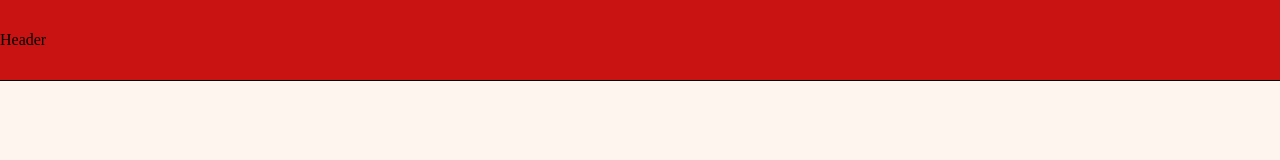
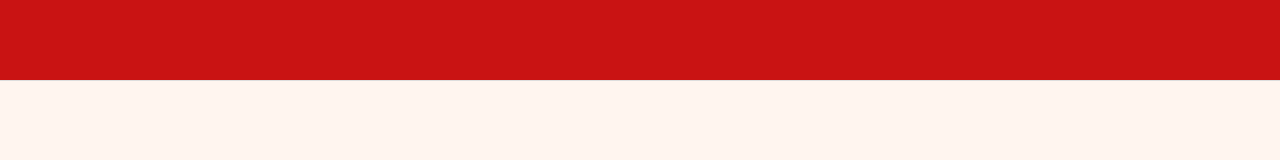
Before and after one commit to fractalxg/portfolio-generative-ai, a React (Vite) app in the folder frontend/: page / in a window 1280 px wide. Shown: the top 160 px of the page. Built offline with nearby package versions, Linux system fonts and the light colour scheme.

Commit message:
style: drag and drop hover

```diff
--- a/frontend/components/DragAndDrop.css
+++ b/frontend/components/DragAndDrop.css
@@ -5,13 +5,24 @@
   align-items: center;
 }
 .drag-and-drop-content {
-    display: grid;
+  display: grid;
   border: 5px dotted #b3b3b3;
   border-radius: 10px;
   padding: 200px;
+  justify-content: center;
 }
-.drag-and-drop-icon{
-    height: 100px;
-    width: 100px;
-    color: #b3b3b3;
+.drag-and-drop-content:hover{
+  background-color: #b8b8b8;
+  border: 5px dotted #f3f3f3;
+  transition: 0.5s;
+  cursor: pointer;
 }
+.drag-and-drop-content:hover .drag-and-drop-icon {
+  color: #f3f3f3;
+  transition: 0.5s;
+}
+.drag-and-drop-icon {
+  height: 100px;
+  width: 100px;
+  color: #b3b3b3;
+}
--- a/frontend/components/DragAndDrop.jsx
+++ b/frontend/components/DragAndDrop.jsx
@@ -35,7 +35,7 @@ const DragAndDrop = () => {
     <div className="drag-and-drop-container">
       <FileUploader onFileUploaded={handleFileUpload}>
         <div className="drag-and-drop-content">
-        <FaFileDownload className="drag-and-drop-icon" />
+          <FaFileDownload className="drag-and-drop-icon" />
         </div>
       </FileUploader>
     </div>
--- a/frontend/components/Header.css
+++ b/frontend/components/Header.css
@@ -5,7 +5,7 @@
     top: 0;
     display: flex;
     align-items: center;
-    border-bottom: 1px solid #000;
+    border-bottom: 1px solid #ddd;
     z-index: 2;
     background-color: var(--color-2);;
 }
--- a/frontend/components/Header.jsx
+++ b/frontend/components/Header.jsx
@@ -2,7 +2,7 @@ import "./Header.css"
 
 const Header = () => {
   return (
-    <div className="header-container">Header</div>
+    <div className="header-container"></div>
   )
 }
 
```
